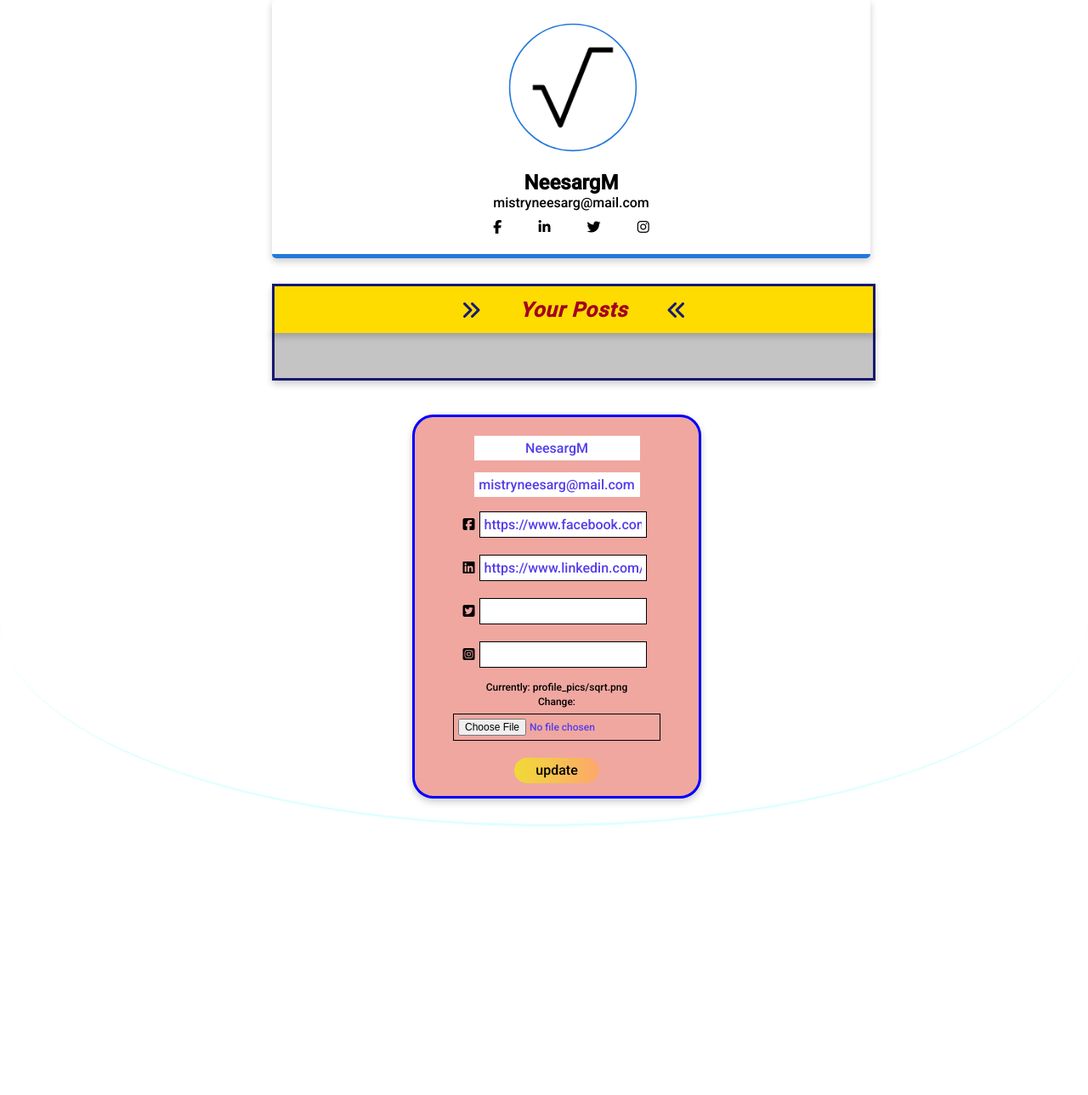
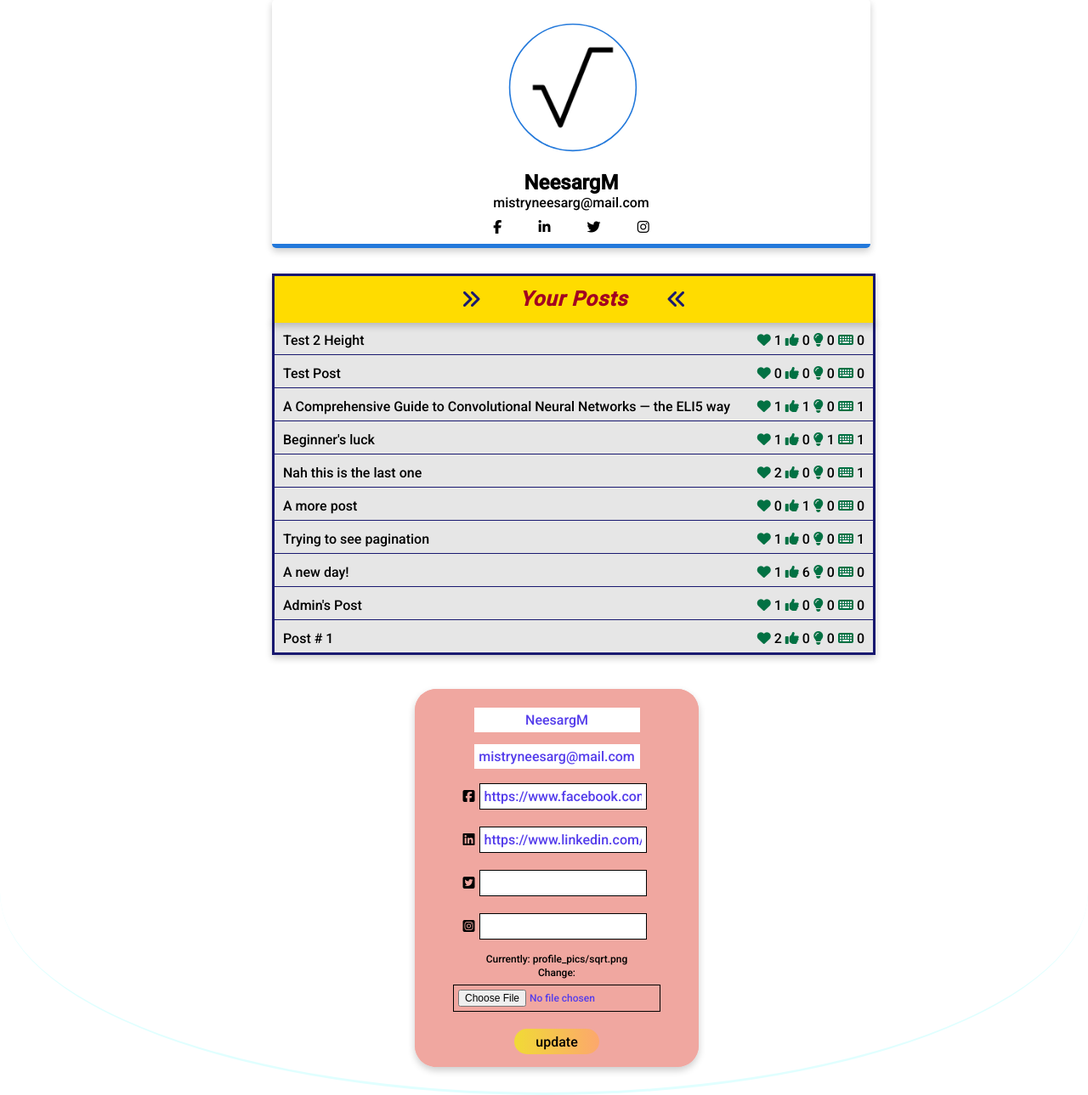
Before and after one commit to neesarg123/LearnML, a Django app: page /profile/ in a window 1280 px wide. Shown: the part 81-1370 px from the top of the page at 85% size. Before the commit the page ends 1054 px from the top, so only its background shows below. Run offline with Django 3.2, Linux system fonts and the light colour scheme; a user stored in the database is signed in; data comes from the database, SQL or seed files in the repository; both versions use the stored data as it was after the commit; some libraries are stand-ins or nearby versions.

Commit message:
more ajax interactions, profile template has user posts, content inter tags

```diff
--- a/land/static/css/home.css
+++ b/land/static/css/home.css
@@ -552,7 +552,6 @@
 	margin-bottom: 30px;
 	border: none;
 	margin-left: 30px;
-	border: 3px solid blue;
 }
 
 .form-group-profile:hover {
@@ -915,7 +914,7 @@
 	overflow: hidden;
 	font-family: "Roboto", sans-serif;
 	width: 55%;
-	height: 300px;
+	height: fit-content;
 	margin-left: 25%;
 	margin-top: 80px;
 	justify-content: center;
@@ -1120,13 +1119,60 @@
 	transform: rotate(180deg) scale(1.5);
 }
 
-.yp-container:hover {
-	box-shadow: 0px 5px 0px 5px rgba(0,0,0,0.2);
-}
-
 .yp-posts-container {
 	margin-top: -5px;
 	z-index: 0;
 	background-color: #C4C4C4;
 	border-bottom: 3px solid midnightblue;
+	height: fit-content;
+	display: block;
 }
+
+.post-card {
+	display: flex;
+	width: 100%;
+	justify-content: center;
+	align-items: center;
+	margin-top: 5px;
+	border-top: 2px solid midnightblue;
+}
+
+.post-card-container {
+	display: flex;
+	justify-content: space-between;
+	align-items: center;
+	padding-top: 5px;
+	padding-left: 10px;
+	padding-right: 10px;
+	padding-bottom: 5px;
+	border-top: 0.3px solid midnightblue;
+	background-color: #e6e6e6;
+}
+
+#empty-heart-ic, #unhelp-ic, #bla-ic, #wor-ic {
+	border: none;
+	background-color: transparent;
+	color: #017143;
+}
+
+.post-card-container h2, .post-title-link {
+	background-color: transparent;
+}
+
+.stats {
+	background-color: transparent;
+	padding-top: 5px;
+	transition: all 0.4s ease 0s;
+}
+
+.stats i, span {
+	background-color: transparent;
+}
+
+.post-card-container:hover {
+	background-color: #c2d9ff;
+}
+
+.post-card-container:hover .stats {
+	transform: translateX(-10px) scale(1.1);
+}
--- a/users/templates/users/profile.html
+++ b/users/templates/users/profile.html
@@ -1,4 +1,5 @@
 {% extends "land/base.html" %}
+{% load humanize %}
 {% load crispy_forms_tags %}
 
 {% block section %}
@@ -31,7 +32,21 @@
 			<i id="right-arrow-rocket" class="fas fa-angle-double-right"></i>
 		</div>
 		<div class="yp-posts-container">
-			<p>{{ posts }}</p>
+			{% for post in posts %}
+			<div class="post-card-container">
+				<h2><a class="post-title-link" href="{% url 'post-detail' post.id post.title %}">{{ post.title }}</a></h2>
+				<div class="stats" >
+					<i id="empty-heart-ic" class="fas fa-heart"></i>
+					<span class="like-count{{ post.id }}">{{ post.likes.count|intcomma }}</span>
+					<i id="unhelp-ic" class="fas fa-thumbs-up"></i>
+					<span class="helpful-count{{ post.id }}">{{ post.helpfuls.count|intcomma }}</span>
+					<i id="bla-ic" class="fas fa-lightbulb"></i>
+					<span class="visual-count{{ post.id }}">{{ post.visual_likes.count|intcomma }}</span>
+					<i id="wor-ic" class="fas fa-keyboard"></i>
+					<span class="concise-count{{ post.id }}">{{ post.concise_likes.count|intcomma }}</span>
+				</div>
+			</div>
+			{% endfor %}
 		</div>
 		<!-- FORM -->
 		<form method="POST" enctype="multipart/form-data" class="profile-form">
--- a/users/views.py
+++ b/users/views.py
@@ -24,6 +24,7 @@
 
 @login_required
 def profile(request):
+	posts = Post.objects.filter(author=request.user).order_by('-date_posted')
 	if request.method == 'POST':
 		u_form = UserUpdateForm(request.POST, instance=request.user)  # populate the form with user info
 		p_form = ProfileUpdateForm(request.POST, request.FILES, instance=request.user.profile)
@@ -41,17 +42,7 @@
 	context = {
 		'u_form': u_form,
 		'p_form': p_form,
+		'posts': posts,
 	}
 
 	return render(request, 'users/profile.html', context)
-
-
-class UserPostListView(ListView):
-	model = Post
-	template_name = 'users/profile.html'
-	context_object_name = 'posts'
-	paginate_by = 5
-
-	def get_queryset(self):
-		user_ = get_object_or_404(User, username=self.request.user)
-		return Post.objects.filter(author=user_).order_by('-date_posted')
```
Also changed, not shown: db.sqlite3.
